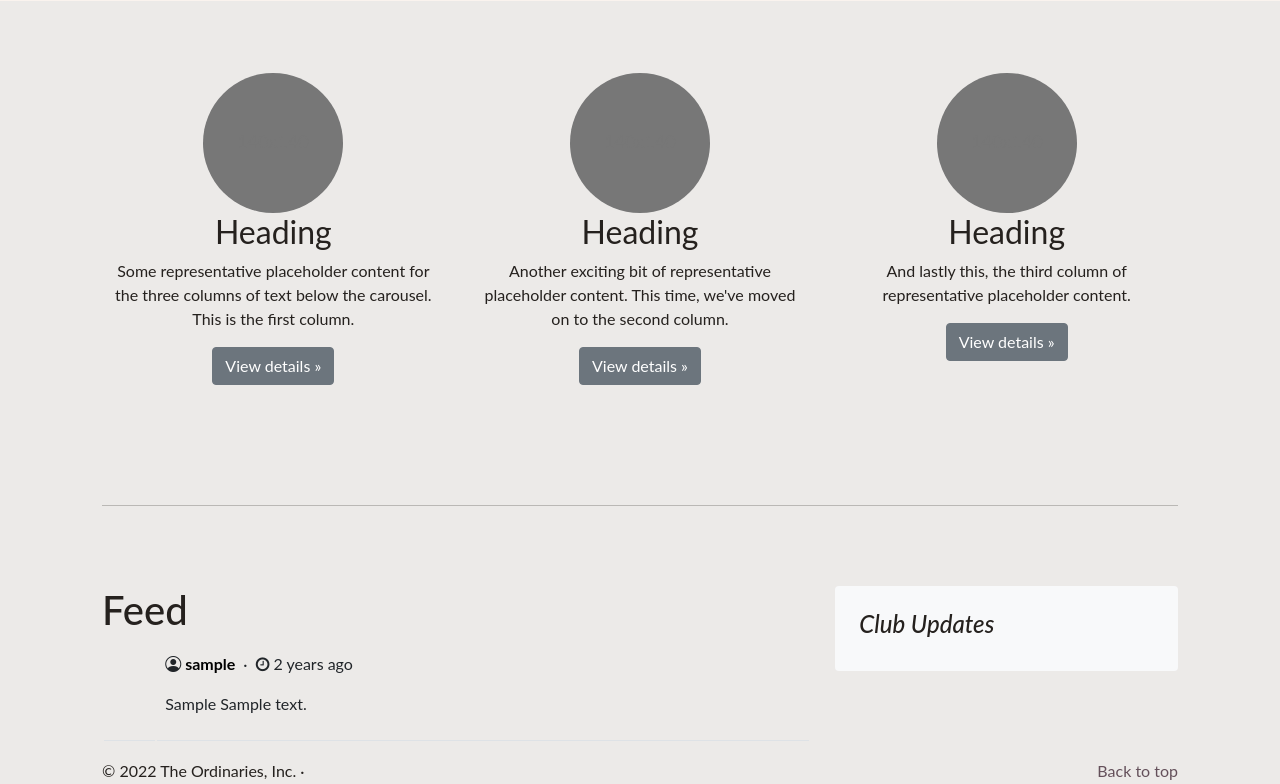
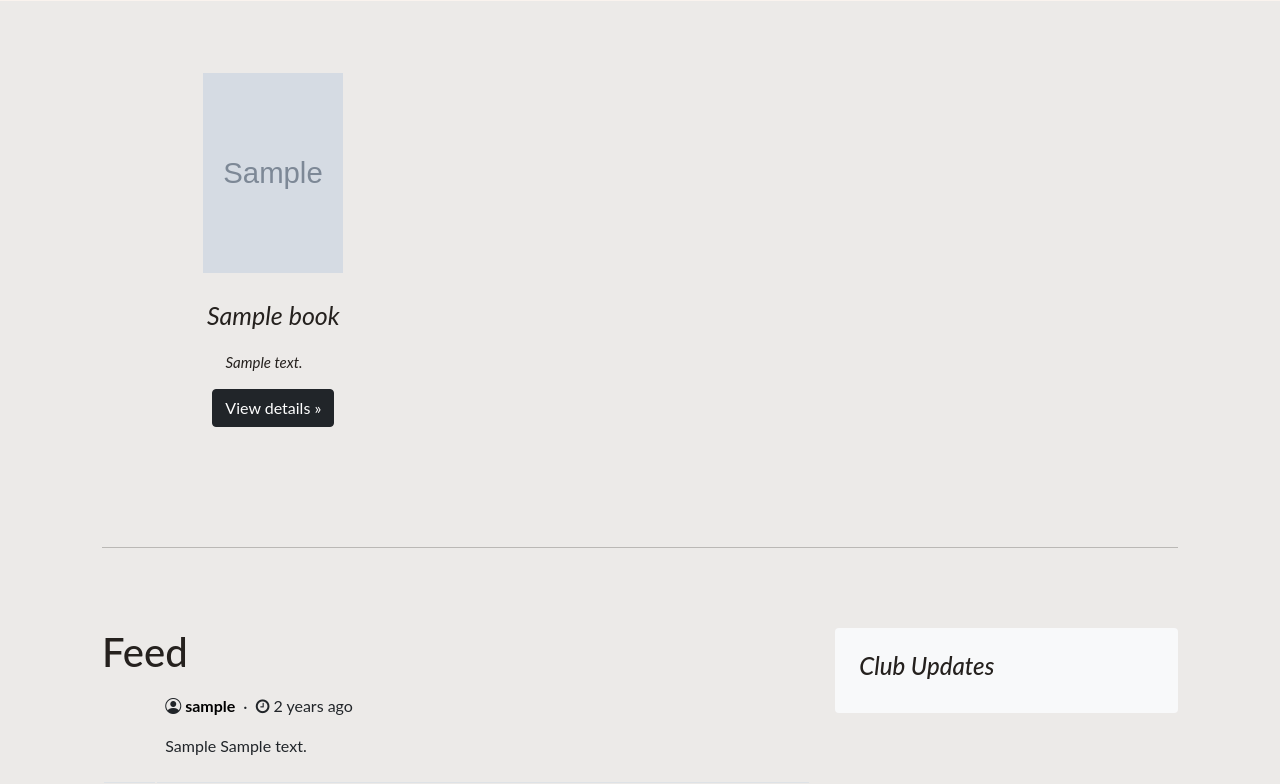
Before and after one commit to rahafv/The-Ordinaries, a Django app: template bookclub/templates/home.html in a window 1280 px wide. Shown: the part 615-1399 px from the top of the page. Run offline with Django 3.2, Linux system fonts and the light colour scheme; the template is opened without the code that fills it: most values are stand-ins (such as "Sample title", 1, 10 or a date in 2020); grey boxes marked "Sample" are stand-in pictures; some libraries are stand-ins or nearby versions.

Commit message:
add top rated books to feed

```diff
--- a/bookclub/templates/home.html
+++ b/bookclub/templates/home.html
@@ -61,27 +61,15 @@
   <div class="container marketing">
 
     <div class="row">
+      {%for book in books%}
       <div class="col-lg-4">
-        <svg class="bd-placeholder-img rounded-circle" width="140" height="140" xmlns="http://www.w3.org/2000/svg" role="img" aria-label="Placeholder: 140x140" preserveAspectRatio="xMidYMid slice" focusable="false"><title>Placeholder</title><rect width="100%" height="100%" fill="#777"/><text x="50%" y="50%" fill="#777" dy=".3em">140x140</text></svg>
+        <img width="140" height="200"  src="{{ book.image_url }}"</img>
 
-        <h2>Heading</h2>
-        <p>Some representative placeholder content for the three columns of text below the carousel. This is the first column.</p>
-        <p><a class="btn btn-secondary" href="#">View details &raquo;</a></p>
+        <p class="mt-4"style=" display: -webkit-box; max-width: 350px; -webkit-line-clamp: 1; -webkit-box-orient: vertical; overflow: hidden;  font-style: italic; font-size: 25px;">{{book.title}}</p>
+        <p style=" display: -webkit-box; max-width: 300px; -webkit-line-clamp: 4; -webkit-box-orient: vertical; overflow: hidden;  font-style: italic; font-size: 15px;">{{book.describtion}}</p>
+        <p><a class="btn btn-dark" href='{% url 'book_details' book.id %}'>View details &raquo;</a></p>
       </div>
-      <div class="col-lg-4">
-        <svg class="bd-placeholder-img rounded-circle" width="140" height="140" xmlns="http://www.w3.org/2000/svg" role="img" aria-label="Placeholder: 140x140" preserveAspectRatio="xMidYMid slice" focusable="false"><title>Placeholder</title><rect width="100%" height="100%" fill="#777"/><text x="50%" y="50%" fill="#777" dy=".3em">140x140</text></svg>
-
-        <h2>Heading</h2>
-        <p>Another exciting bit of representative placeholder content. This time, we've moved on to the second column.</p>
-        <p><a class="btn btn-secondary" href="#">View details &raquo;</a></p>
-      </div>
-      <div class="col-lg-4">
-        <svg class="bd-placeholder-img rounded-circle" width="140" height="140" xmlns="http://www.w3.org/2000/svg" role="img" aria-label="Placeholder: 140x140" preserveAspectRatio="xMidYMid slice" focusable="false"><title>Placeholder</title><rect width="100%" height="100%" fill="#777"/><text x="50%" y="50%" fill="#777" dy=".3em">140x140</text></svg>
-
-        <h2>Heading</h2>
-        <p>And lastly this, the third column of representative placeholder content.</p>
-        <p><a class="btn btn-secondary" href="#">View details &raquo;</a></p>
-      </div>
+      {%endfor%}
     </div>
 
 
--- a/bookclub/views.py
+++ b/bookclub/views.py
@@ -54,7 +54,11 @@ def home(request):
 
     club_events_length = len(first_ten)
 
-    return render(request, 'home.html', {'user': current_user, 'user_events': first_twentyFive, 'club_events': first_ten, 'club_events_length': club_events_length})
+    already_selected_books = current_user.books.all()
+    my_books = Book.objects.all().exclude(id__in=already_selected_books)
+    top_rated_books = my_books.order_by('-average_rating','-readers_count')[:3]
+
+    return render(request, 'home.html', {'user': current_user, 'user_events': first_twentyFive, 'club_events': first_ten, 'club_events_length': club_events_length, 'books':top_rated_books})
 
 @login_prohibited
 def sign_up(request):
```
